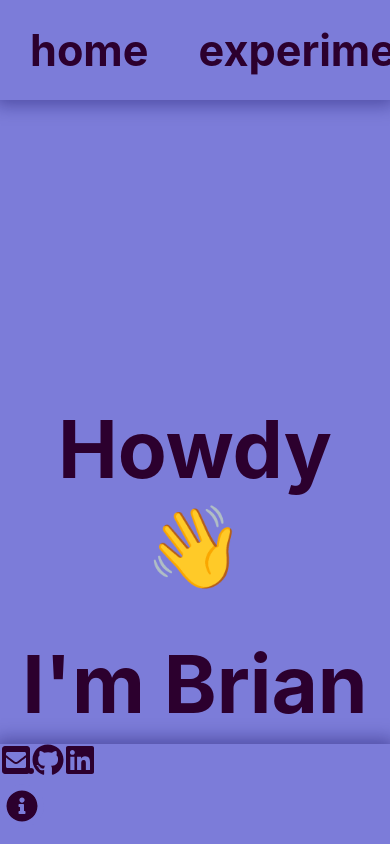
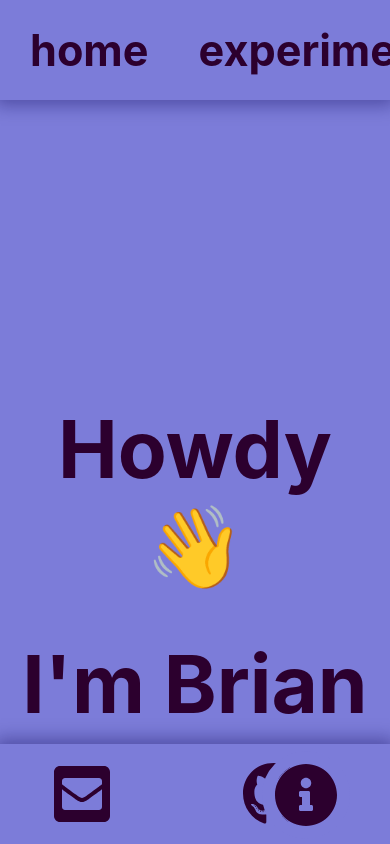
Before and after one commit to 1f928/prsm, a React (Create React App) app: page / in a window 390 px wide. Built offline with nearby package versions, Linux system fonts and the light colour scheme.

Commit message:
finished desktop and mobile layout

```diff
--- a/src/App.css
+++ b/src/App.css
@@ -8,11 +8,10 @@
   flex-direction: row;
   overflow: auto;
   overflow-y: scroll;
-  transition: background-color .25s ease-in;
 }
 
 .content {
-  width: 50%;
+  width: 65%;
   text-align: center;
   transition: all .25s ease-in;
 
--- a/src/comps/Botbar.css
+++ b/src/comps/Botbar.css
@@ -1,11 +1,40 @@
 
 .botbar {
+  --svg-size: 3;
   min-height: 100px;
   width: 100%;
   position: sticky;
   bottom: 0;
+  display: flex;
+  flex-direction: row;
+  justify-content: space-between;
   background: inherit;
 
-  transition: box-shadow .25s ease-in;
   box-shadow: var(--inside-border);
 }
+
+.botbar > .iconlinks {
+  padding: .5em 50px 0 50px;
+  font-size: 2em;
+  display: flex;
+  flex-direction: row;
+  justify-content: space-between;
+  align-items: center;
+  column-gap: 4em;
+}
+
+
+
+.botbar > .info-container {
+  position: absolute;
+  bottom: 5px; right: 40px;
+  width: 300px;
+}
+
+.botbar > .info-container > .info-box {
+  position: absolute;
+  bottom: 0;
+  right: 0;
+
+  font-size: 2em;
+}
--- a/src/comps/Botbar.js
+++ b/src/comps/Botbar.js
@@ -8,7 +8,9 @@ export default function Botbar (props) {
   return (
     <div className="botbar">
       <IconLinks />
-      <Info />
+      <div className="info-container">
+        <Info />
+      </div>
     </div>
   );
 };
--- a/src/comps/IconLinks.css
+++ b/src/comps/IconLinks.css
@@ -1,5 +1,6 @@
 
 .iconlink {
+  display: block;
   color: inherit;
   font-size: 2em;
   transition: color .25s ease-in;
--- /dev/null
+++ b/src/comps/Info.css
@@ -0,0 +1,91 @@
+
+
+
+.info-box {
+
+  /* Required for absolute on SVG */
+  position: relative;
+  bottom: 0;
+  right: 0;
+
+  display: flex;
+  justify-content: flex-end;
+  align-items: flex-end;
+  transition: color .3s ease-in .5s;
+
+  min-width: 2.8em;
+  min-height: 2.8em;
+}
+
+.info-box.vis {
+  /* color: var(--fg-hover-color); */
+  transition: color .3s ease-in;
+}
+
+.info-box > svg {
+  display: block;
+  position: absolute;
+  bottom: 0;
+  right: 0;
+
+  font-size: 2em;
+
+  border-radius: 2em;
+  border: .2em solid var(--primary-bg-color);
+  box-shadow: inset 0px 0px 0px 1em var(--primary-bg-color);
+}
+
+.info-box > svg:hover {
+  color: var(--fg-hover-color);
+}
+
+.info {
+  background-color: var(--primary-bg-color);
+
+  position: relative;
+  bottom: 1.2em;
+  right: 1.2em;
+
+  overflow: hidden;
+  max-width: 0;
+  max-height: 0;
+
+  border: .2em solid;
+  border-radius: .5em;
+  user-select: none;
+
+  transition:  padding .6s ease-in, max-width .6s ease-in, max-height .6s ease-in;
+
+  white-space: nowrap;
+  text-align: center;
+
+  font-family: monospace;
+  font-size: 1.25em;
+}
+
+.info-box.vis > .info {
+  padding: 2em;
+  max-width: 10em;
+  max-height: 10em;
+}
+
+.info > p {
+  display: block;
+  user-select: none;
+
+  margin: 0 0 1em 0;
+}
+
+.info > a {
+  color: var(--primary-fg-color);
+  text-decoration-style: wavy;
+  text-underline-offset: 0em;
+}
+
+.info > a:hover {
+  color: var(--fg-hover-color);
+}
+
+.info > a > svg {
+  margin-left: 10px;
+}
--- a/src/comps/Info.js
+++ b/src/comps/Info.js
@@ -1,6 +1,8 @@
 import React, { useState } from 'react';
 
-import { FaInfoCircle, FaGithub } from 'react-icons/fa'
+import { FaInfoCircle } from 'react-icons/fa'
+
+import './Info.css';
 
 export default function Info (props) {
   const [visibility, setVisibility] = useState(false);
@@ -9,19 +11,33 @@ export default function Info (props) {
   }
 
   return (
-    <div className={`info ${visibility ? "vis" : ""}`}
+    // <div className={`info ${visibility ? "vis" : ""}`}
+    //   onPointerEnter={changeVisibility}
+    //   onPointerLeave={changeVisibility}
+    //   >
+    //   <div className={`info-box ${visibility ? "vis" : ""}`}>
+    //     <p>bh.dev v0.0.1</p>
+    //     <p>made w/ React</p>
+    //     <a className="link" href="https://github.com/1f928/prsm.git">
+    //       view source
+    //       <FaGithub />
+    //     </a>
+    //   </div>
+    //   <FaInfoCircle />
+    // </div>
+    <div className={`info-box ${visibility ? ' vis' : ''}`}
       onPointerEnter={changeVisibility}
-      onPointerLeave={changeVisibility}
-      >
-      <div className={`info-box ${visibility ? "vis" : ""}`}>
+      onPointerLeave={changeVisibility}>
+
+      <div className="info">
         <p>bh.dev v0.0.1</p>
         <p>made w/ React</p>
-        <a className="link" href="https://github.com/1f928/prsm.git">
+        <a className="link" target="blank" href="https://github.com/1f928/prsm.git">
           view source
-          <FaGithub />
         </a>
       </div>
       <FaInfoCircle />
+
     </div>
   );
 };
--- a/src/comps/Leftbar.css
+++ b/src/comps/Leftbar.css
@@ -1,6 +1,6 @@
 
 .leftbar {
-  width: 25%;
+  width: 20%;
   min-width: 400px;
   position: sticky;
   top: 0;
--- a/src/comps/Rightbar.css
+++ b/src/comps/Rightbar.css
@@ -1,8 +1,8 @@
 
 .rightbar {
   --padding: 50px;
-  width: 20%;
-  min-width: 20%;
+  width: 10%;
+  min-width: 100px;
   position: sticky;
   top: 0;
   padding: var(--padding) var(--padding) var(--padding) var(--padding);
@@ -16,77 +16,3 @@
   transition: box-shadow .25s ease-in;
   box-shadow: var(--inside-border);
 }
-
-.info {
-  transition: color .5s ease-out;
-  position: relative;
-  width: fit-content;
-  direction: rlt;
-}
-
-.info.vis {
-  color: var(--fg-hover-color);
-}
-
-.info-box {
-  overflow: hidden;
-  z-index: 1;
-  border: .2em solid;
-  border-radius: 10px;
-  position: absolute;
-  right: 10px;
-  bottom: 10px;
-  text-align: center;
-  align-content: center;
-  height: fit-content;
-  width: fit-content;
-  max-width: 0px;
-  max-height: 0px;
-  font-family: monospace;
-  font-size: 1.2em;
-
-  white-space: nowrap;
-  transition: max-width .75s ease-out,
-              max-height .75s ease-out,
-              padding .75s ease-out;
-}
-
-.info-box.vis {
-  white-space: normal;
-  max-height: 200px;
-  max-width: calc(100% - var(--padding) * 2);
-  padding: 10px 30px 30px 30px;
-}
-
-.info-box > p {
-  display: block;
-  user-select: none;
-}
-
-.info-box > .link {
-  display: flex;
-  align-items: center;
-  color: inherit;
-  text-decoration: none;
-}
-
-.info-box > .link:hover, .link:active {
-  color: var(--focus-fg-color);
-}
-
-.info-box > .link > svg {
-  margin: 0 0 0 .5em;
-}
-
-.info > svg {
-  position: relative;
-  z-index: 2;
-  padding: -3px;
-  border-radius: 3em;
-  transition: border .25s ease-in, box-shadow .25s ease-in;
-  border: .2em solid var(--primary-bg-color);
-  box-shadow: inset 0px 0px 0px 1em var(--primary-bg-color);
-  font-size: 2em;
-  display: block;
-  float: right;
-}
--- a/src/comps/Rightbar.js
+++ b/src/comps/Rightbar.js
@@ -1,5 +1,7 @@
 import Settings from './Settings';
 import Info from './Info';
+
+import { FaSun } from 'react-icons/fa';
 
 import './Rightbar.css';
 
--- a/src/themes/index.js
+++ b/src/themes/index.js
@@ -21,11 +21,30 @@ const loadTheme = (theme, brightness) => {
         console.error(`Invalid brightness option: ${brightness}`);
     }
 
-    console.log(`CHANGING THEME: ${theme}`)
+    // Override transitions for theme switch: (taken from https://paco.sh/blog/disable-theme-transitions)
+    const css = document.createElement('style');
+    css.appendChild(
+        document.createTextNode(
+            `* {
+                -webkit-transition: none !important;
+                -moz-transition: none !important;
+                -o-transition: none !important;
+                -ms-transition: none !important;
+                transition: none !important;
+            }`
+        )
+    );
+
+    document.head.appendChild(css);
+
     const themeValues = themes[theme][brightness];
     Object.keys(themeValues).forEach(key => {
         document.getElementById('root').style.setProperty(key, themeValues[key]);
     });
+
+    // Force a render and then re-enable transitions:
+    const _ = window.getComputedStyle(css).opacity;
+    document.head.removeChild(css);
 }
 
 const ThemeProvider = ({theme, brightness}) => {
```
Also changed, not shown: 1 other file (tests, documents, lock files or other folders).
